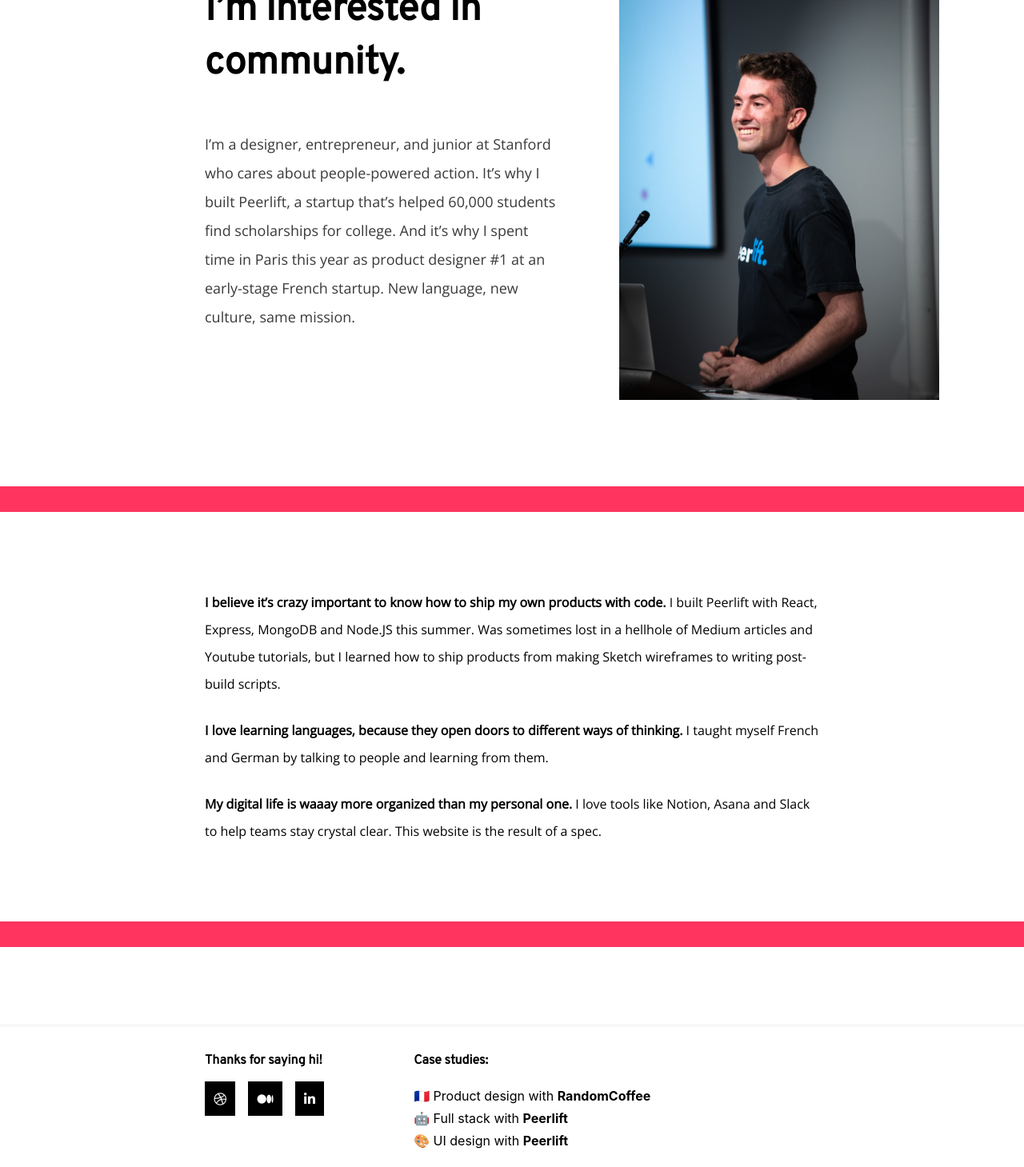
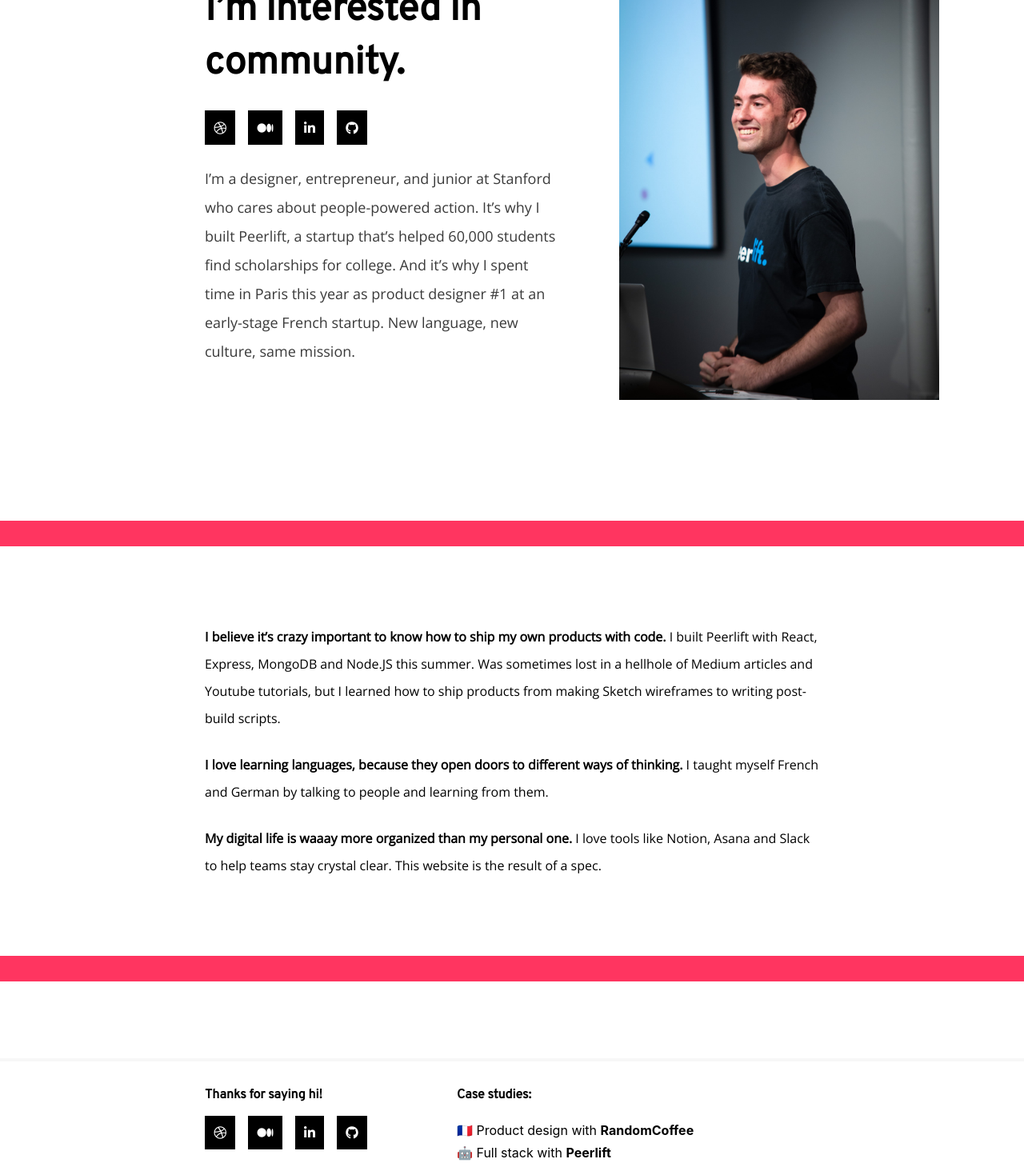
Before and after one commit to samjgorman/portfolio_new, a React (Create React App) app: page /about in a window 1280 px wide. Shown: the part 240-1699 px from the top of the page at 80% size. Built offline with nearby package versions, Linux system fonts and the light colour scheme.

Commit message:
new icons

```diff
--- /dev/null
+++ b/src/components/social.js
@@ -0,0 +1,16 @@
+import React, {Component} from 'react';
+import styled, { css } from 'styled-components'
+import './social.css';
+
+
+const Social = ({image,link}) => {
+    return(
+    <a className = "link" href= {link} target="_blank">
+        <div className = "icon-wrapper">
+            <i class={image}></i>
+        </div>
+    </a>
+    )
+}
+
+export default Social;
--- a/src/containers/about.js
+++ b/src/containers/about.js
@@ -5,6 +5,8 @@
 import MyNavbar from "../components/nav";
 import sam from '../images/sam.jpg';
 import Paragraph from "../components/paragraph";
+import Social from "../components/social";
+
 
 
 
@@ -36,7 +38,6 @@
     font-size: 3rem;
     line-height: 1.4;
     font-weight: 600;
-    margin-bottom: 1em;
     width: 10em;
 
     @media (max-width: 1200px) {
@@ -123,6 +124,15 @@
 margin-bottom: 1.5em;
 `;
 
+const SocialWrapper = styled.div`
+display: flex;
+flex-direction: row;
+margin-top: 0.5em;
+margin-bottom: 0.5em;
+
+
+`;
+
 
 const About = ( ) => {
   return(
@@ -132,6 +142,16 @@
     <Wrapper>
       <TextWrapper>
         <CaseTitle > I’m interested in community.  </CaseTitle>
+        <SocialWrapper>
+        <Social image = "fab fa-dribbble"
+                link = "https://dribbble.com/samjgorman"/>
+                <Social image = "fab fa-medium-m"
+                link = "https://medium.com/@gormansam"/>
+                <Social image = "fab fa-linkedin-in"
+                link = "https://www.linkedin.com/in/gormansam/"/>
+                 <Social image = "fab fa-github"
+                link = "https://github.com/samjgorman"/>
+        </SocialWrapper>
         <Text> I’m a designer, entrepreneur, and junior at Stanford who cares about people-powered action.  It’s why I built Peerlift, a startup that’s helped 60,000 students find scholarships for college.   And it’s why I spent time in Paris this year as product designer #1 at an early-stage French startup.  New language, new culture, same mission. </Text>
       </TextWrapper>
       <ImageWrapper> <img className = "about-img" src ={sam} />   </ImageWrapper>
--- a/src/footer.js
+++ b/src/footer.js
@@ -1,17 +1,8 @@
 import React, {Component} from 'react';
 import styled, { css } from 'styled-components'
 import './footer.css';
+import Social from "./components/social";
 
-
-const Social = ({image,link}) => {
-    return(
-    <a className = "link" href= {link} target="_blank">
-        <div className = "icon-wrapper">
-            <i class={image}></i>
-        </div>
-    </a>
-    )
-}
 
 const Footer = ( {title, color} ) => {
   return(
@@ -26,6 +17,8 @@
                 link = "https://medium.com/@gormansam"/>
                 <Social image = "fab fa-linkedin-in"
                 link = "https://www.linkedin.com/in/gormansam/"/>
+                 <Social image = "fab fa-github"
+                link = "https://github.com/samjgorman"/>
             </div>
 
 
```
Also changed, not shown: src/components/social.css (added).
